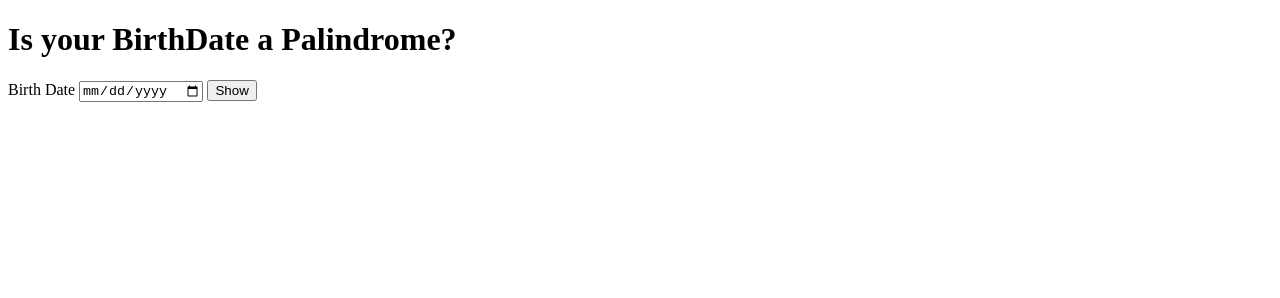
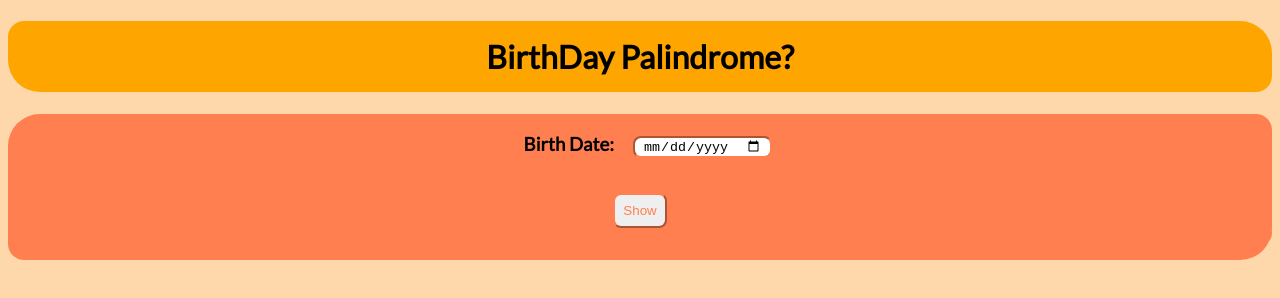
Before and after one commit to ShivamT16/mark13-is-birthday-palindrome, a plain HTML site: page index.html in a window 1280 px wide. Drawn offline with Linux system fonts and the light colour scheme.

Commit message:
css done

```diff
--- a/index.html
+++ b/index.html
@@ -10,10 +10,11 @@
 </head>
 
 <body>
-    <h1>Is your BirthDate a Palindrome?</h1>
+    <h1>BirthDay Palindrome?</h1>
     <div>
-        <label for="date-of-birth">Birth Date</label>
+        <label for="date-of-birth"><h3>Birth Date:</h3></label>
         <input id="date-of-birth" type="date" />
+        <h2></h2>
         <button id="show-btn">Show</button>
         <div id="output"></div>
 
--- a/style.css
+++ b/style.css
@@ -0,0 +1,48 @@
+@import url('https://fonts.googleapis.com/css2?family=Lato&display=swap');
+body {
+    font-family: 'Lato', sans-serif;
+}
+
+:root {
+    --primary-color: orange;
+    --light-orange: #fb923c;
+    --off-white: #fed7aa;
+}
+
+h1 {
+    background-color: var(--primary-color);
+    border-radius: 1rem 2rem;
+    padding: 1rem;
+}
+
+body {
+    text-align: center;
+    background-color: var(--off-white);
+}
+
+label {
+    display: inline-block;
+    padding: 0rem 1rem;
+}
+
+input {
+    padding: 0rem 0.5rem;
+    border-radius: 0.5rem;
+    border-color: coral;
+    cursor: pointer;
+}
+
+div {
+    background-color: coral;
+    padding-bottom: 1rem;
+    border-radius: 2rem 1rem;
+}
+
+button {
+    display: block;
+    margin: auto;
+    padding: 0.5rem 0.5rem;
+    border-radius: 0.5rem;
+    border-color: coral;
+    color: coral;
+}
```
